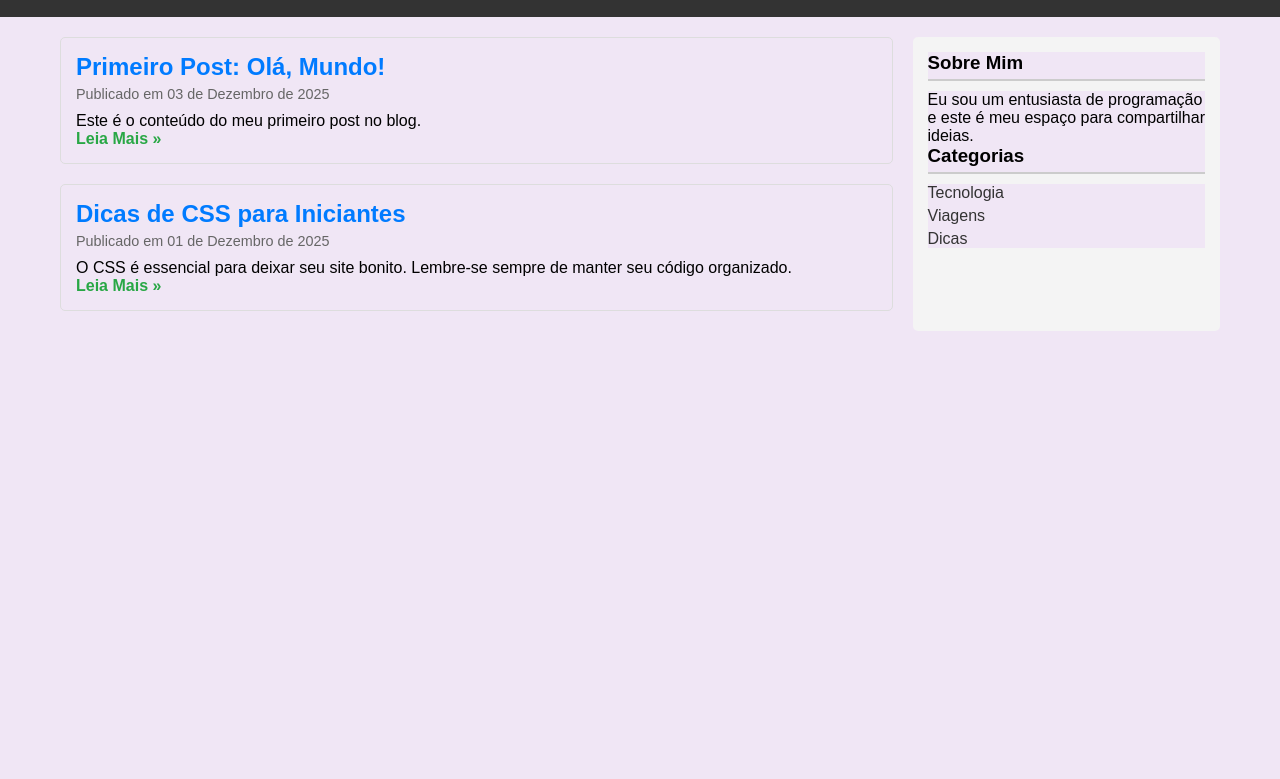
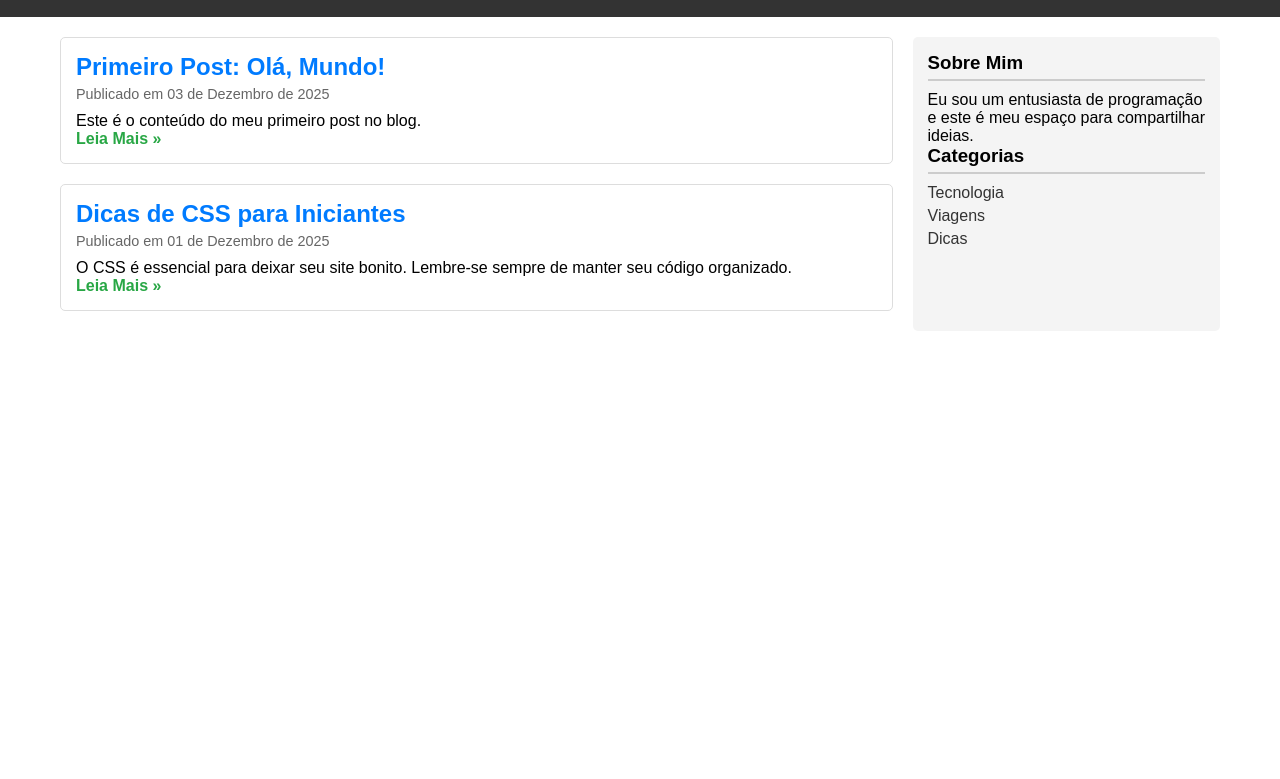
Before and after one commit to gu2121ff/liga, a plain HTML site: page index.html in a window 1280 px wide. Shown: the part 83-862 px from the top of the page. Drawn offline with Linux system fonts and the light colour scheme.

Commit message:
Update style.css

```diff
--- a/style.css
+++ b/style.css
@@ -1,6 +1,5 @@
 /* Reset Básico para remover margens e preenchimentos padrão */
 * {
-    background-color: #F0E6F5;
     margin: 0;
     padding: 0;
     box-sizing: border-box;
```
